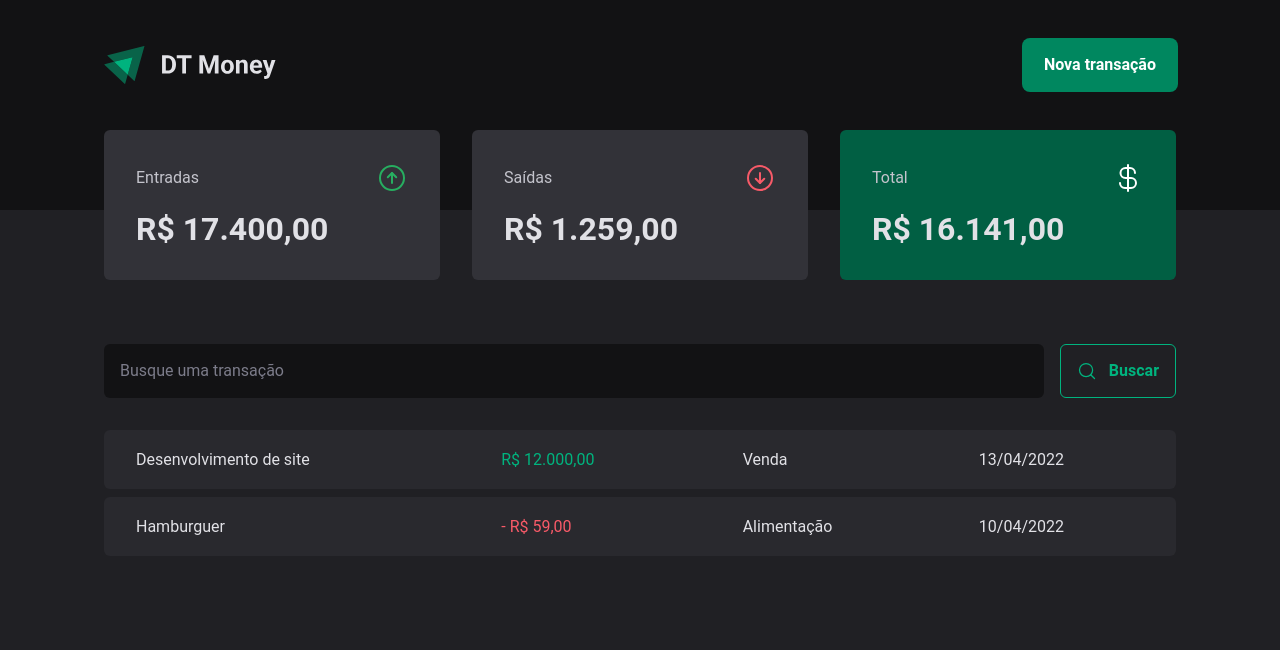
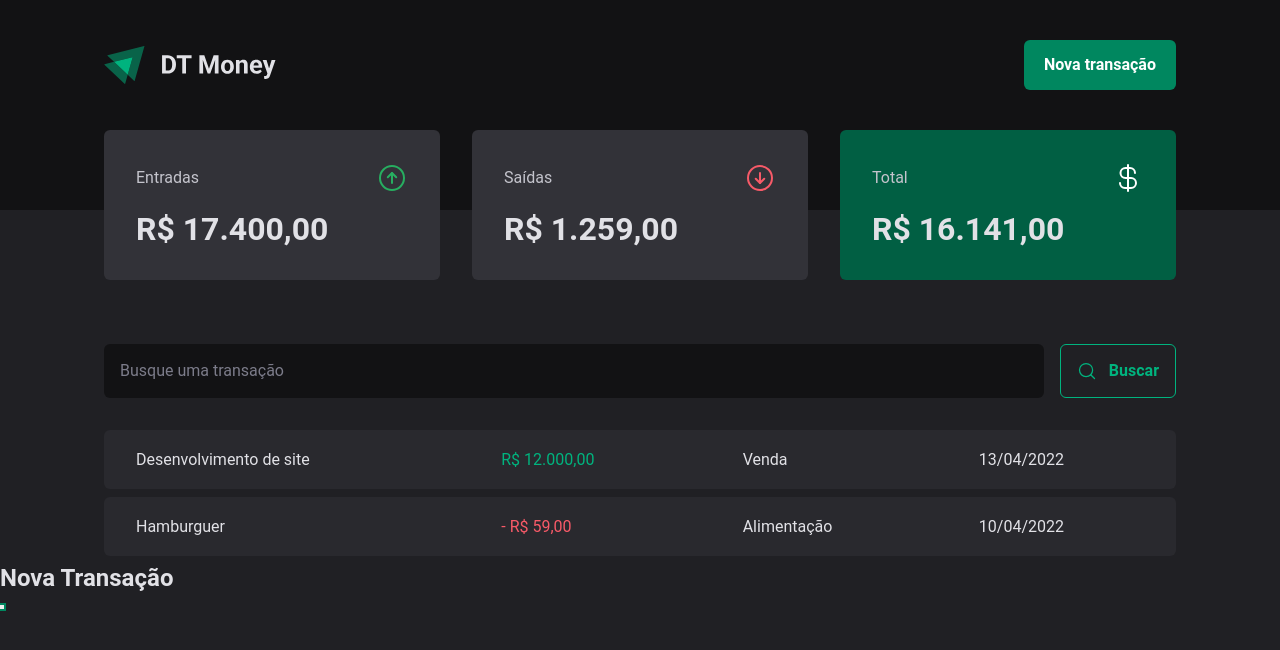
Before and after one commit to guirecordon/03-dt-money, a React app: page / in a window 1280 px wide. Both pictures are taken after a click on the button "Nova transação". Shown: the top 650 px of the page. Built offline with nearby package versions, Linux system fonts and the light colour scheme; the HTML template or start-up script is replaced by a standard one.

Commit message:
Install and set up radix ui for modal

```diff
--- a/package.json
+++ b/package.json
@@ -9,6 +9,7 @@
     "preview": "vite preview"
   },
   "dependencies": {
+    "@radix-ui/react-dialog": "^1.0.0",
     "phosphor-react": "^1.4.1",
     "react": "^18.2.0",
     "react-dom": "^18.2.0",
--- a/src/components/Header/index.tsx
+++ b/src/components/Header/index.tsx
@@ -1,5 +1,6 @@
 import { HeaderContainer, HeaderContent, NewTransactionButton } from "./styles";
 import logoImg from '../../assets/logo.svg'
+import * as Dialog from '@radix-ui/react-dialog';
 
 export function Header() {
   return (
@@ -7,7 +8,21 @@
       <HeaderContent>
         <img src={logoImg} alt="" />
 
-        <NewTransactionButton>Nova transação</NewTransactionButton>
+      <Dialog.Root>
+        <Dialog.Trigger asChild>
+          <NewTransactionButton>Nova transação</NewTransactionButton>
+        </Dialog.Trigger>
+
+        <Dialog.Portal>
+          <Dialog.Overlay />
+
+          <Dialog.Content>
+            <Dialog.Title>Nova Transação</Dialog.Title>
+
+            <Dialog.Close />
+          </Dialog.Content>
+        </Dialog.Portal>
+        </Dialog.Root>
       </HeaderContent>
     </HeaderContainer>
   )
```
Also changed, not shown: 2 other files (tests, documents, lock files or other folders).
